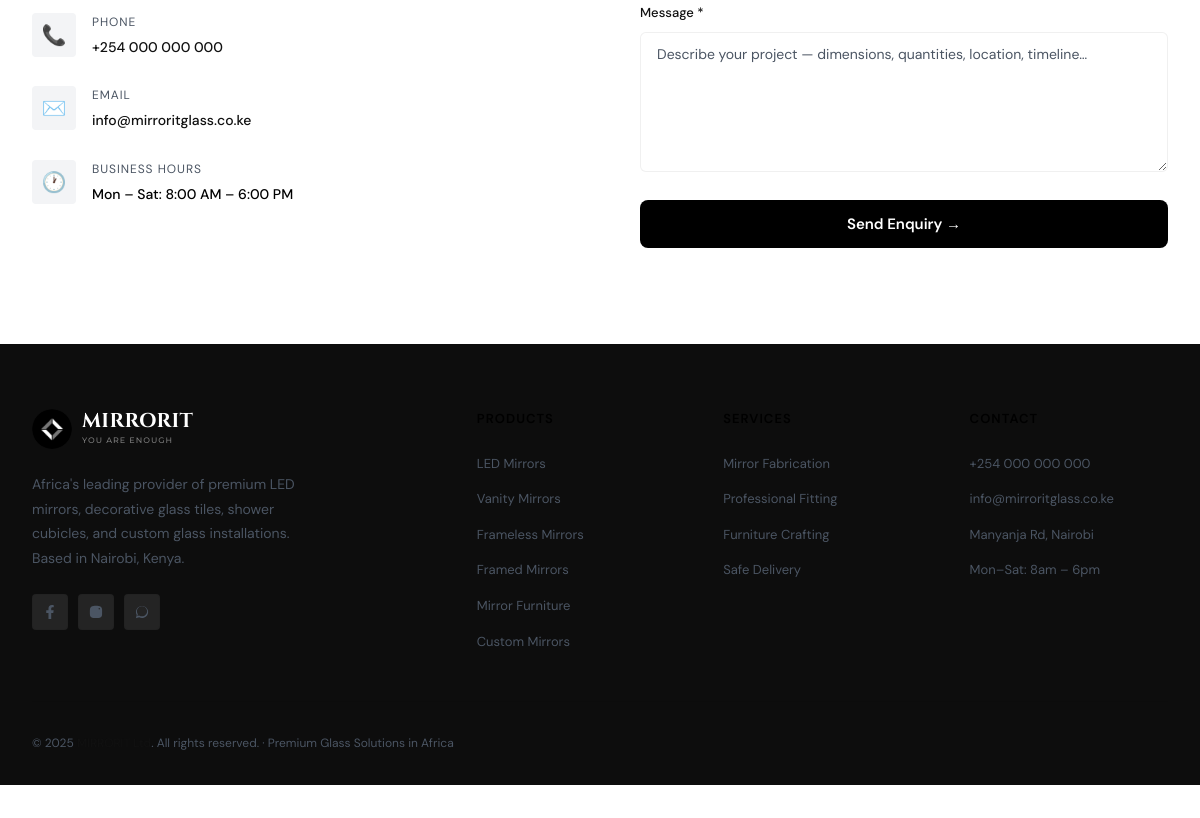
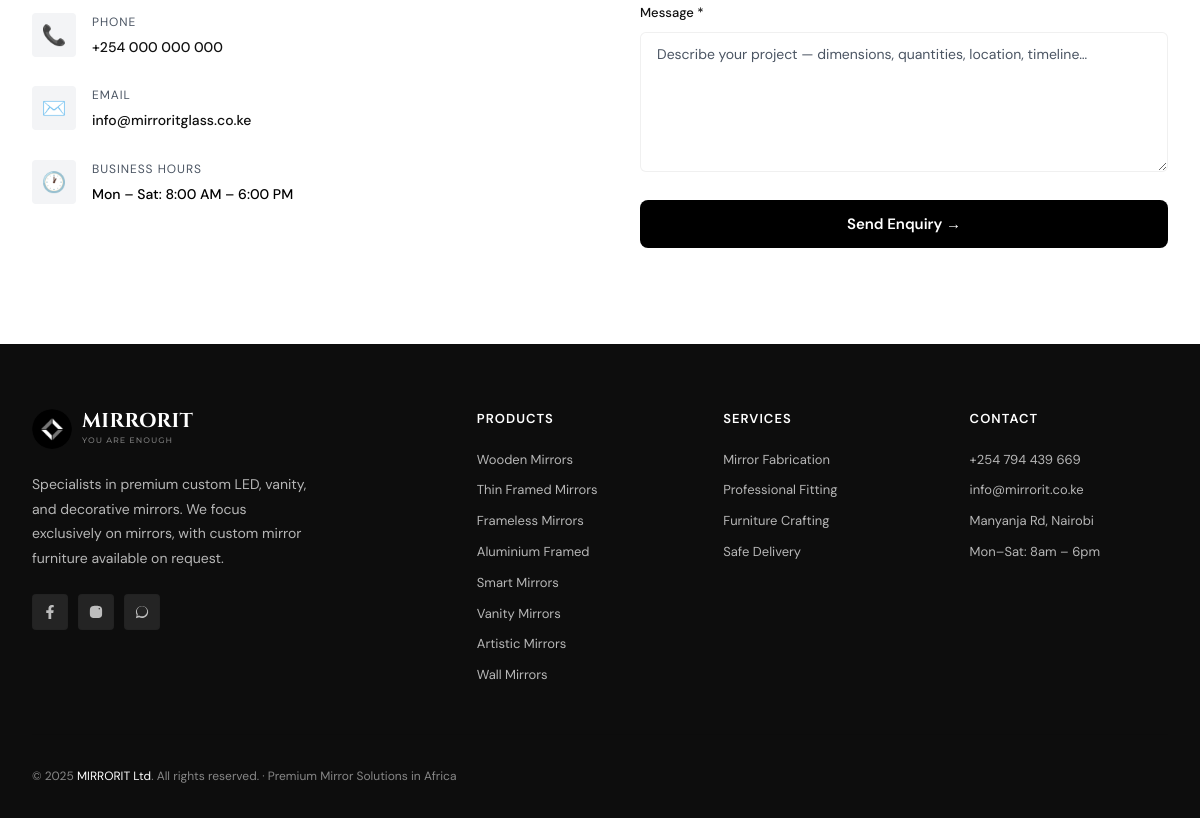
Before and after one commit to eliasmwangi414-bit/mirrorit-website, an Electron app: page index.html in a window 1200 px wide. Shown: the part 7728-8546 px from the top of the page. Before the commit the page ends 8513 px from the top, so only its background shows below. Drawn offline with Linux system fonts and the light colour scheme.

Commit message:
style: make footer text white and update details for MIRRORIT
- Swapped footer brand description, links, and text labels to high contrast white and light grey colors
- Replaced general glass descriptions in footer brand section
- Linked footer product list directly to the 8 custom mirror categories
- Updated contact number and support email to correct values

```diff
--- a/index.html
+++ b/index.html
@@ -471,22 +471,23 @@
     }
     .footer-inner { max-width: 1400px; margin: 0 auto; }
     .footer-grid { display: grid; grid-template-columns: 2fr 1fr 1fr 1fr; gap: 48px; padding-bottom: 48px; border-bottom: 1px solid var(--border-soft); }
-    .footer-brand-desc { font-size: 14px; color: var(--fg-50); line-height: 1.75; margin: 16px 0 24px; max-width: 280px; }
+    .footer-brand-desc { font-size: 14px; color: rgba(255,255,255,0.7); line-height: 1.75; margin: 16px 0 24px; max-width: 280px; }
     .footer-socials { display: flex; gap: 10px; }
     .social-btn {
       width: 36px; height: 36px; border-radius: calc(var(--radius) - 4px);
       background: hsl(0 0% 14%); border: 1px solid var(--border-soft);
       display: flex; align-items: center; justify-content: center;
-      color: var(--fg-50); transition: var(--transition); text-decoration: none;
+      color: rgba(255,255,255,0.7); transition: var(--transition); text-decoration: none;
     }
-    .social-btn:hover { background: var(--primary); color: var(--primary-fg); border-color: var(--primary); }
-    .footer-col-title { font-weight: 600; font-size: 13px; text-transform: uppercase; letter-spacing: 0.08em; color: var(--fg); margin-bottom: 20px; }
+    .social-btn:hover { background: #ffffff; color: #000000; border-color: #ffffff; }
+    .footer-col-title { font-weight: 600; font-size: 13px; text-transform: uppercase; letter-spacing: 0.08em; color: #ffffff; margin-bottom: 20px; }
     .footer-links { list-style: none; display: flex; flex-direction: column; gap: 10px; }
-    .footer-links a { font-size: 13px; color: var(--fg-50); transition: color 0.2s; }
-    .footer-links a:hover { color: var(--primary-mid); }
+    .footer-links li { font-size: 13px; color: rgba(255,255,255,0.7); }
+    .footer-links a { font-size: 13px; color: rgba(255,255,255,0.7); transition: color 0.2s; text-decoration: none; }
+    .footer-links a:hover { color: #ffffff; }
     .footer-bottom { display: flex; justify-content: space-between; align-items: center; flex-wrap: wrap; gap: 12px; padding-top: 32px; }
-    .footer-copy { font-size: 12px; color: var(--fg-50); }
-    .footer-copy span { color: var(--primary-mid); }
+    .footer-copy { font-size: 12px; color: rgba(255,255,255,0.5); }
+    .footer-copy span { color: #ffffff; }
 
     /* ===== WHATSAPP FLOAT ===== */
     .wa-float {
@@ -1127,7 +1128,7 @@
               <span class="logo-tagline" style="color: rgba(255,255,255,0.45);">You Are Enough</span>
             </div>
           </a>
-          <p class="footer-brand-desc">Africa's leading provider of premium LED mirrors, decorative glass tiles, shower cubicles, and custom glass installations. Based in Nairobi, Kenya.</p>
+          <p class="footer-brand-desc">Specialists in premium custom LED, vanity, and decorative mirrors. We focus exclusively on mirrors, with custom mirror furniture available on request.</p>
           <div class="footer-socials">
             <a href="#" class="social-btn" title="Facebook" aria-label="Facebook">
               <svg width="14" height="14" fill="currentColor" viewBox="0 0 320 512"><path d="M279.14 288l14.22-92.66h-88.91v-60.13c0-25.35 12.42-50.06 52.24-50.06h40.42V6.26S260.43 0 225.36 0c-73.22 0-121.08 44.38-121.08 124.72v70.62H22.89V288h81.39v224h100.17V288z"/></svg>
@@ -1143,12 +1144,14 @@
         <div>
           <div class="footer-col-title">Products</div>
           <ul class="footer-links">
-            <li><a href="#products">LED Mirrors</a></li>
-            <li><a href="#products">Vanity Mirrors</a></li>
-            <li><a href="#products">Frameless Mirrors</a></li>
-            <li><a href="#products">Framed Mirrors</a></li>
-            <li><a href="#products">Mirror Furniture</a></li>
-            <li><a href="#products">Custom Mirrors</a></li>
+            <li><a href="wooden-framed.html">Wooden Mirrors</a></li>
+            <li><a href="thin-framed.html">Thin Framed Mirrors</a></li>
+            <li><a href="frameless.html">Frameless Mirrors</a></li>
+            <li><a href="aluminium-framed.html">Aluminium Framed</a></li>
+            <li><a href="smart-mirrors.html">Smart Mirrors</a></li>
+            <li><a href="vanity.html">Vanity Mirrors</a></li>
+            <li><a href="accent.html">Artistic Mirrors</a></li>
+            <li><a href="wall-mirrors.html">Wall Mirrors</a></li>
           </ul>
         </div>
         <div>
@@ -1163,15 +1166,15 @@
         <div>
           <div class="footer-col-title">Contact</div>
           <ul class="footer-links">
-            <li><a href="tel:+254000000000">+254 000 000 000</a></li>
-            <li><a href="mailto:info@mirroritglass.co.ke">info@mirroritglass.co.ke</a></li>
+            <li><a href="tel:+254794439669">+254 794 439 669</a></li>
+            <li><a href="mailto:info@mirrorit.co.ke">info@mirrorit.co.ke</a></li>
             <li><a href="#">Manyanja Rd, Nairobi</a></li>
             <li><a href="#">Mon–Sat: 8am – 6pm</a></li>
           </ul>
         </div>
       </div>
       <div class="footer-bottom">
-        <p class="footer-copy">© 2025 <span>MIRRORIT Ltd</span>. All rights reserved. · Premium Glass Solutions in Africa</p>
+        <p class="footer-copy">© 2025 <span>MIRRORIT Ltd</span>. All rights reserved. · Premium Mirror Solutions in Africa</p>
       </div>
     </div>
   </footer>
```
